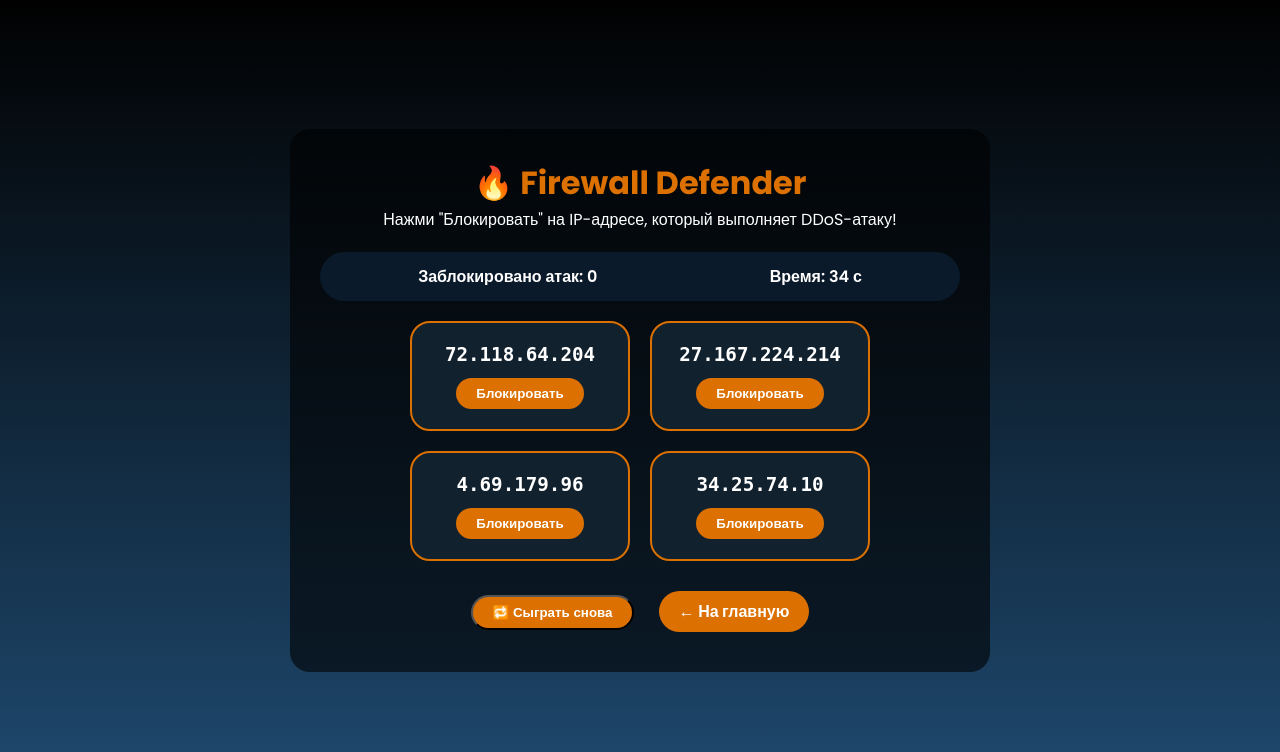
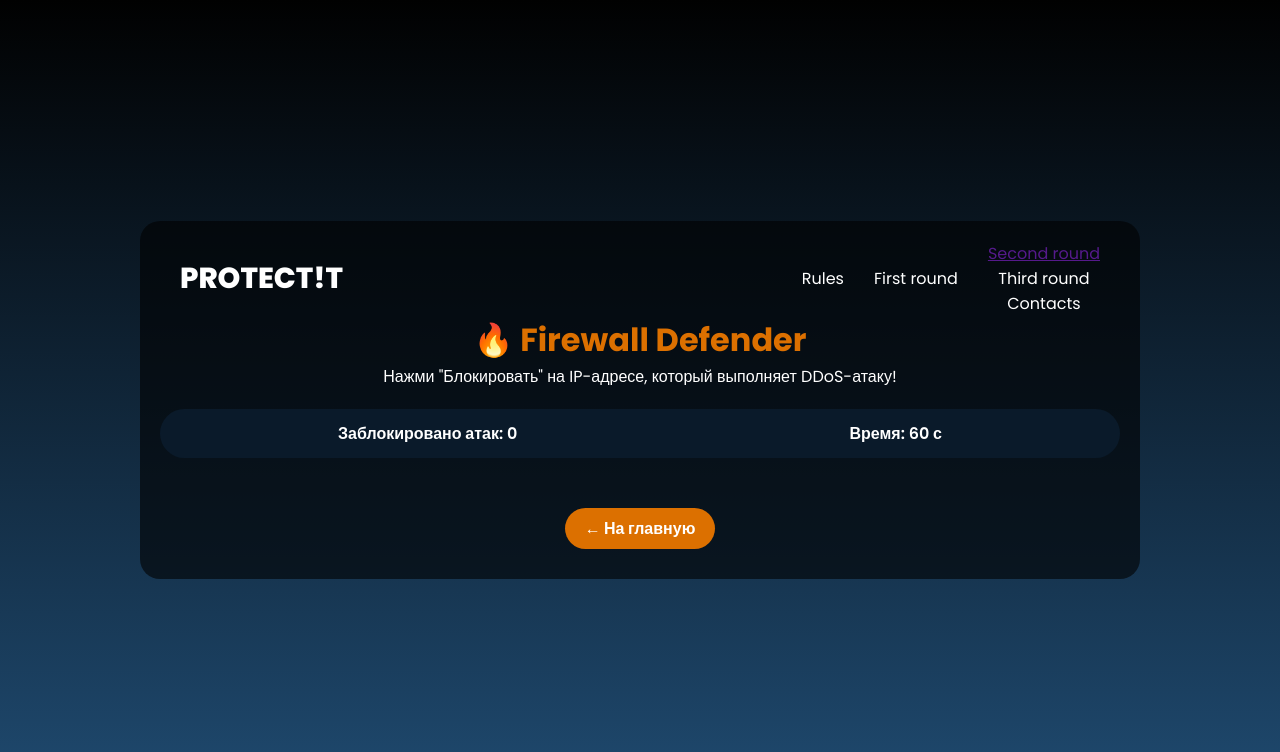
Before and after one commit to iikond/protectit, a Flask app: template templates/games/game2/game2.html in a window 1280 px wide. Shown: the top 752 px of the page. Run offline with Flask 3, Linux system fonts and the light colour scheme; the template is opened without the code that fills it, so the values that code supplies are empty.

Commit message:
перенаправ архитектуру чтобы работало и у всех игр одинаковые  шапки

```diff
--- a/static/css/game2.css
+++ b/static/css/game2.css
@@ -17,9 +17,10 @@
 .game-container {
     text-align: center;
     background: rgba(0,0,0,0.6);
-    padding: 30px;
+    padding: 20px;
     border-radius: 20px;
-    width: 700px;
+    width: 1000px;
+    margin: 20px;
 }
 h1 {
     color: #DC7000;
@@ -81,3 +82,46 @@
     font-size: 1.3rem;
     margin: 15px;
 }
+
+/*Шапка (адаптированная под игру) */
+.container {
+    width: 100%;
+    max-width: 1400px;
+    margin: 0 auto;
+    display: flex;
+    justify-content: space-between;
+    align-items: center;
+    padding: 0 20px;
+}
+header {
+    padding: 20px 0;
+}
+header .logo {
+    font-size: 29px;
+    font-weight: 800;
+    text-transform: uppercase;
+}
+header nav ul {
+    list-style: none;
+    display: flex;
+    gap: 30px;
+    align-items: center;
+}
+header nav ul li a {
+    color: white;
+    text-decoration: none;
+}
+header nav ul li.active::after {
+    content: '';
+    display: block;
+    width: 40px;
+    height: 5px;
+    background: #DC7000;
+    border-radius: 10px;
+    margin-top: 5px;
+}
+
+.button {
+    color: #ffff;
+    text-decoration: none;
+}
--- a/templates/games/game2/game2.html
+++ b/templates/games/game2/game2.html
@@ -3,10 +3,22 @@
 <head>
     <meta charset="UTF-8">
     <title>Protect!T - Firewall Defender</title>
-    <link rel="stylesheet" href="game2.css">
+    <link rel="stylesheet" href="/static/css/game2.css">
 </head>
 <body>
     <div class="game-container">
+        <header class="container">
+            <span class="logo">Protect!T</span>
+            <nav>
+                <ul>
+                    <li><a href="/templates/index.html">Rules</a></li>
+                    <li><a href="/templates/games/game1/game1.html">First round</a></li>
+                    <liclass="active"><a href="">Second round</a></li>
+                    <li><a href="/templates/games/game3/game3.html">Third round</a></li>
+                    <li class="button"><a href="#" id="contactBtn">Contacts</a></li>
+                </ul>
+            </nav>
+        </header>
         <h1>🔥 Firewall Defender</h1>
         <p>Нажми "Блокировать" на IP-адресе, который выполняет DDoS-атаку!</p>
         <div class="stats">
@@ -15,9 +27,8 @@
         </div>
         <div id="ipPanel" class="ip-panel"></div>
         <div id="gameOverMsg"></div>
-        <button id="restartBtn" class="restart">🔁 Сыграть снова</button>
         <a href="../index.html" class="back-link">← На главную</a>
     </div>
-    <script src="game2.js"></script>
+    <script src="/static/js/game2.js"></script>
 </body>
 </html>
```
Also changed, not shown: static/css/game3.css (+46 -2 lines), templates/games/game1/game1.html (+7 -8 lines), templates/games/game3/game3.html (+15 -3 lines).
